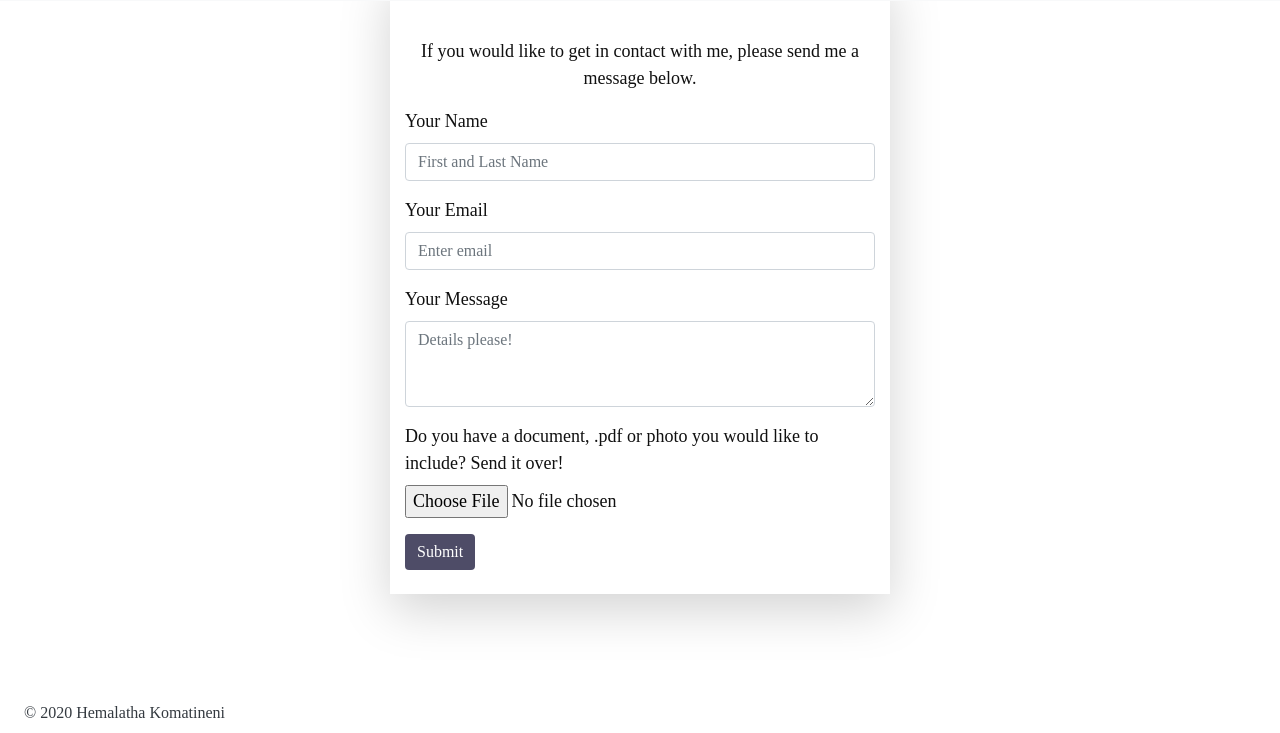
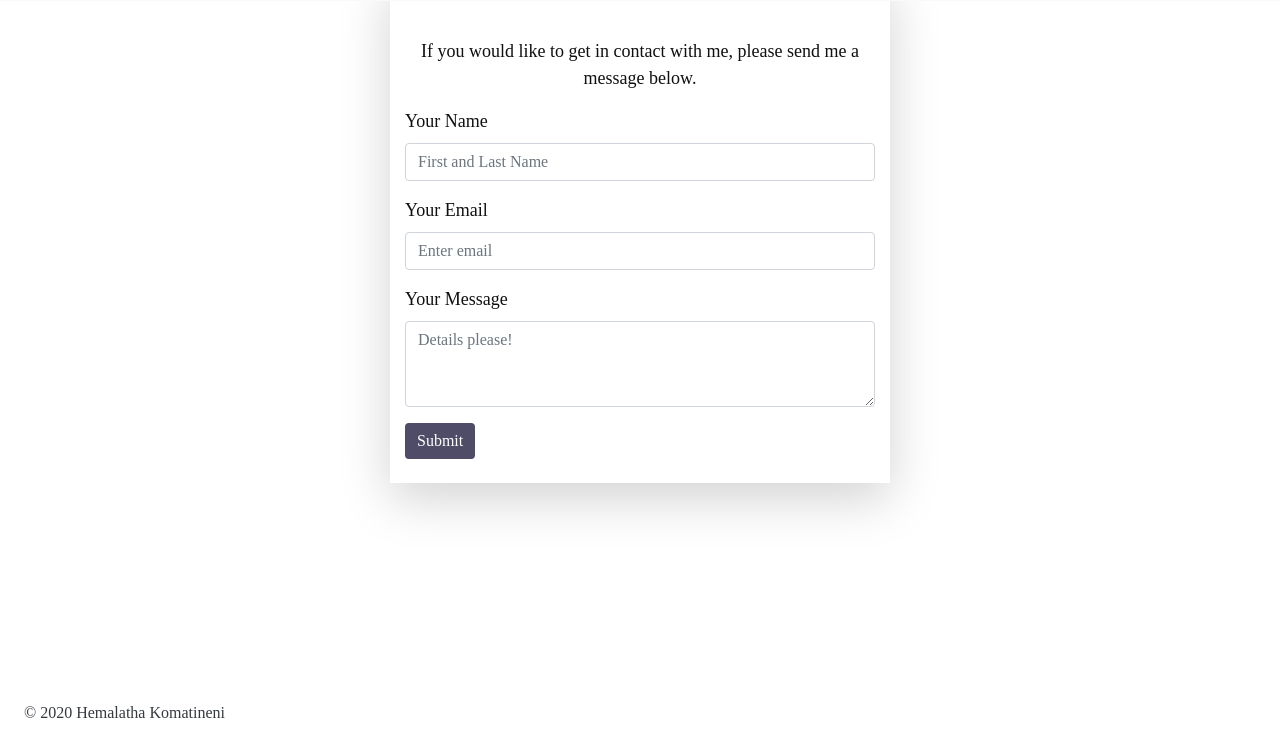
Before and after one commit to hema0618/-responsive-Portfolio, a plain HTML site: page contact.html in a window 1280 px wide. Shown: the part 67-800 px from the top of the page. Drawn offline with nearby package versions, Linux system fonts and the light colour scheme.

Commit message:
location:

```diff
--- a/contact.html
+++ b/contact.html
@@ -75,10 +75,6 @@
           <label for="exampleFormControlTextarea1">Your Message</label>
           <textarea class="form-control" id="exampleFormControlTextarea1" rows="3" placeholder="Details please!"></textarea>
         </div>
-        <div class="form-group">
-          <label for="exampleFormControlFile1">Do you have a document, .pdf or photo you would like to include? Send it over!</label>
-          <input type="file" class="form-control-file" id="exampleFormControlFile1">
-        </div>
 
         <button type="submit" class="btn btn-primary mb-4">Submit</button>
       </form>
```
Also changed, not shown: index.html (+1 -1 lines), portfolio.html (+1 -0 lines).
